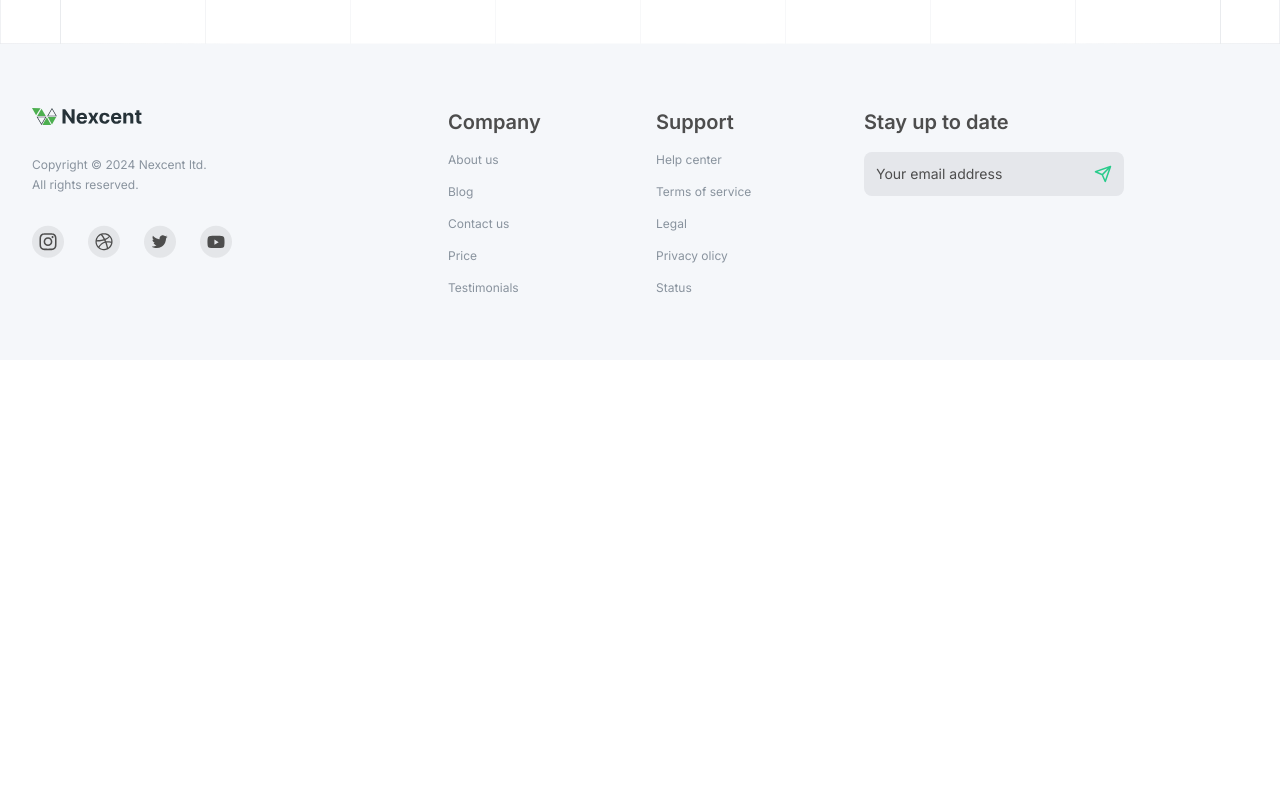
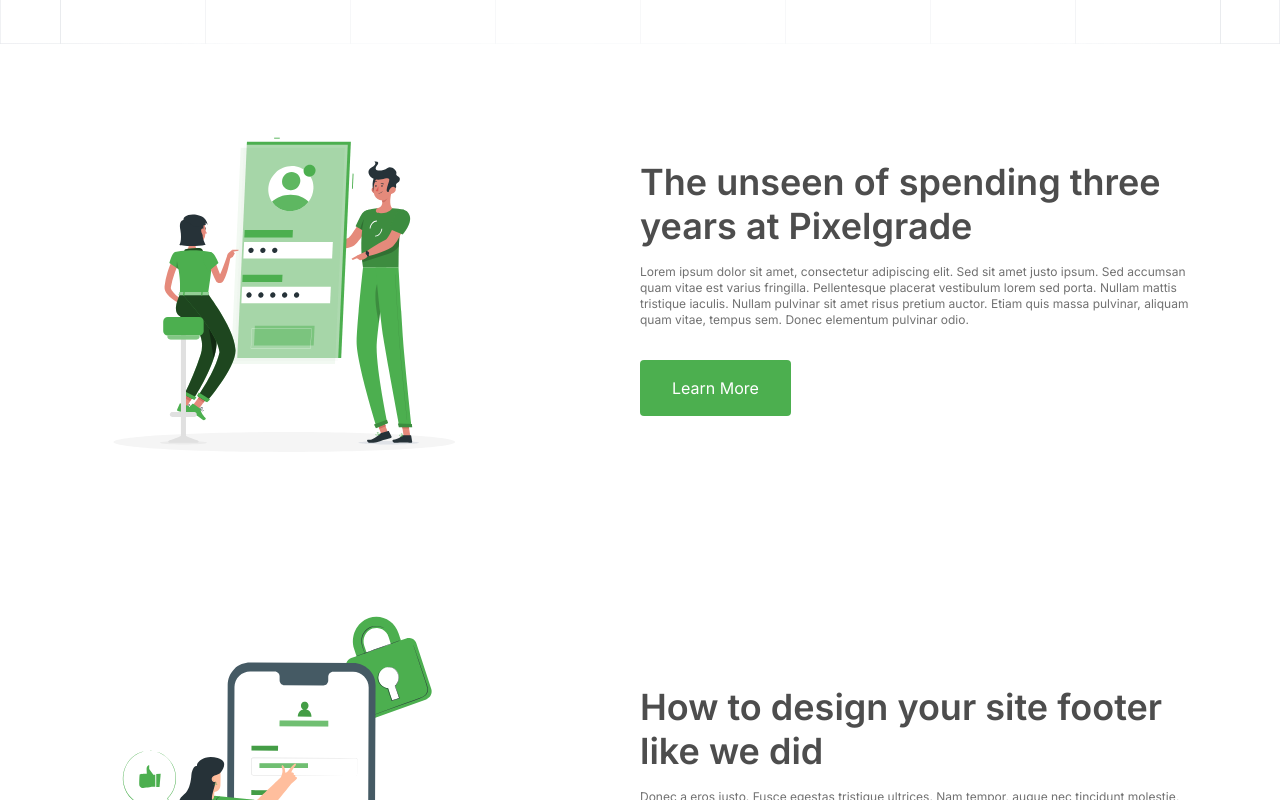
Before and after one commit to Nandani-Paliwal/ppa-assignment, a Next.js app: page / in a window 1280 px wide. Shown: the part 960-1760 px from the top of the page. Before the commit the page ends 1320 px from the top, so only its background shows below. Built offline with nearby package versions, Linux system fonts and the light colour scheme.

Commit message:
feat: added dynamic feature section
Signed-off-by: nandani <reach.nandanipaliwal@gmail.com>

```diff
--- a/src/app/page.tsx
+++ b/src/app/page.tsx
@@ -1,3 +1,5 @@
+import { Federant } from 'next/font/google'
+import Feature from '~/components/feature-section'
 import Portfolio from '~/components/portfolio-section'
 import UspSection from '~/components/usp-section'
 
@@ -6,6 +8,16 @@ export default function Homr(): JSX.Element {
 		<main className=" bg-white dark:bg-darkGrey">
 			<Portfolio />
 			<UspSection />
+			<Feature
+				image="/assets/feature/rafiki.svg"
+				title="The unseen of spending three years at Pixelgrade"
+				description="Lorem ipsum dolor sit amet, consectetur adipiscing elit. Sed sit amet justo ipsum. Sed accumsan quam vitae est varius fringilla. Pellentesque placerat vestibulum lorem sed porta. Nullam mattis tristique iaculis. Nullam pulvinar sit amet risus pretium auctor. Etiam quis massa pulvinar, aliquam quam vitae, tempus sem. Donec elementum pulvinar odio."
+			/>
+			<Feature
+				image="/assets/feature/pana.svg"
+				title="How to design your site footer like we did"
+				description="Donec a eros justo. Fusce egestas tristique ultrices. Nam tempor, augue nec tincidunt molestie, massa nunc varius arcu, at scelerisque elit erat a magna. Donec quis erat at libero ultrices mollis. In hac habitasse platea dictumst. Vivamus vehicula leo dui, at porta nisi facilisis finibus. In euismod augue vitae nisi ultricies, non aliquet urna tincidunt. Integer in nisi eget nulla commodo faucibus efficitur quis massa. Praesent felis est, finibus et nisi ac, hendrerit venenatis libero. Donec consectetur faucibus ipsum id gravida."
+			/>
 		</main>
 	)
 }
--- /dev/null
+++ b/src/components/feature-section/index.tsx
@@ -0,0 +1,34 @@
+import Image from 'next/image'
+import type React from 'react'
+import { Heading } from '../design-system/heading'
+import { Paragraph } from '../design-system/paragraph'
+import Button from '../design-system/button'
+
+const Feature: React.FC<{ title: string; description: string; image: string }> = ({
+	title,
+	description,
+	image
+}) => {
+	return (
+		<section className="mx-auto flex max-w-7xl items-center px-5 py-8 md:px-10  md:py-20 lg:px-16">
+			<div className="flex w-full flex-col lg:items-center gap-5 lg:justify-between lg:flex-row">
+				<div className="">
+					<Image src={image} alt="" height={328} width={441} />
+				</div>
+				<div className="flex flex-col items-start justify-start gap-8">
+					<div className='flex flex-col gap-4'>
+						<Heading as="h2" type="h2" className="text-darkGrey max-w-xl">
+							{title}
+						</Heading>
+						<Paragraph type="para-3" className="text-grey max-w-xl">
+							{description}
+						</Paragraph>
+					</div>
+                    <div><Button>Learn More</Button></div>
+				</div>
+			</div>
+		</section>
+	)
+}
+
+export default Feature
--- a/tailwind.config.ts
+++ b/tailwind.config.ts
@@ -11,7 +11,7 @@ const config: Config = {
 	theme: {
 		extend: {
 		  colors: {
-			primary: "#28CB8B",
+			primary: "#4CAF4F",
 			secondary: "#263238",
 			info: "#2194f3",
 			primaryShade: {
```
Also changed, not shown: public/assets/feature/pana.svg (added), public/assets/feature/rafiki.svg (added).
